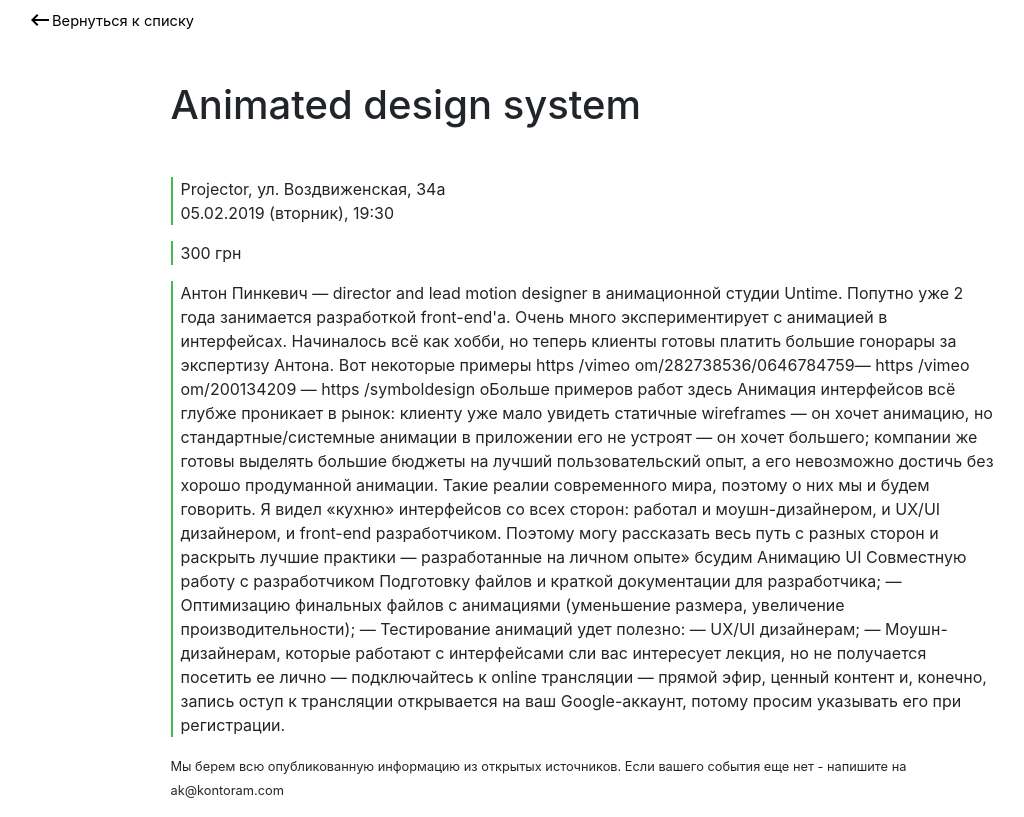
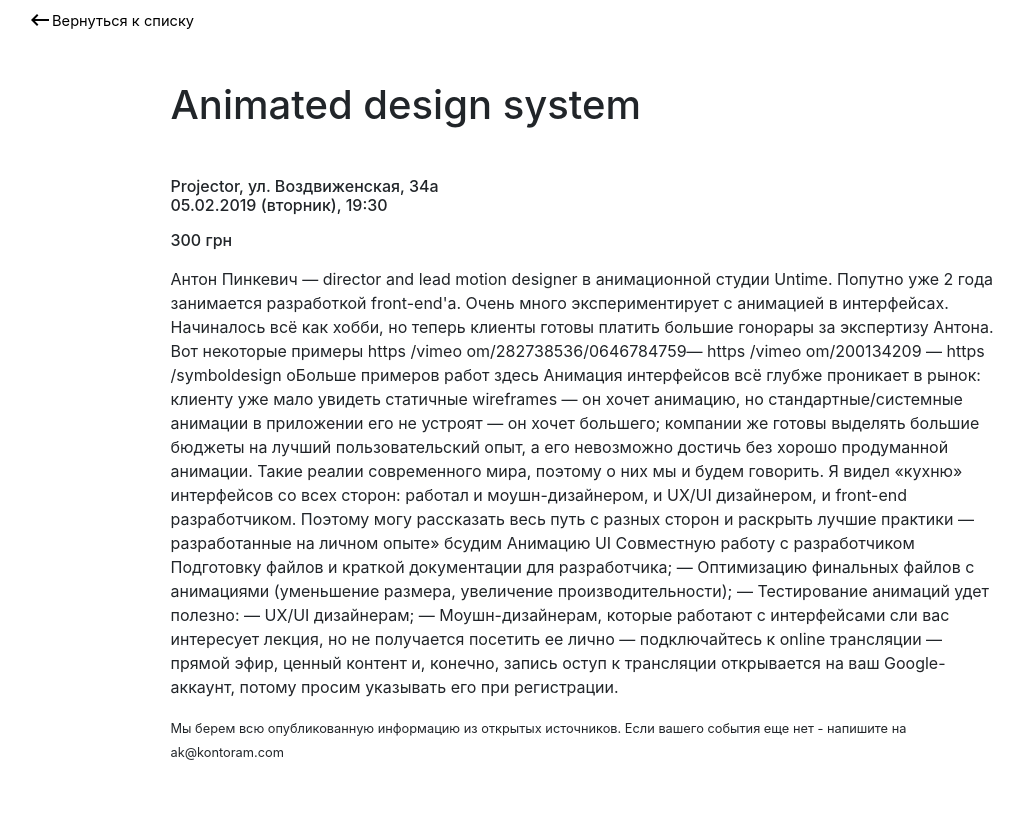
Before and after one commit to dyudyunov/cite_hub, a Django app: page /animated-design-system/ in a window 1280 px wide. Shown: the whole page, without its empty margins (57-1081 px from the left). After the commit the page ends 760 px from the top, so only its background shows below. Run offline with Django 3.2, Linux system fonts and the light colour scheme; data comes from the database, SQL or seed files in the repository; some libraries are stand-ins or nearby versions.

Commit message:
style update

```diff
--- a/cources_hub/mainApp/templates/mainApp/eventdetail.html
+++ b/cources_hub/mainApp/templates/mainApp/eventdetail.html
@@ -13,15 +13,15 @@
         {{ post.title }}
     </h1>
 
-    <p class="green-border-l">
+    <h6 class='mb-3'>
         {{ post.address }}
         <br>
         {{ post.time }}
-    </p>
-    <p class="green-border-l">
+    </h6>
+    <h6 class='mb-3'>
         {{ post.price }}
-    </p>
-    <p class="green-border-l">
+    </h6>
+    <p>
         {{ post.info }}
     </p>
 
--- a/cources_hub/mainApp/templates/mainApp/mainPage.html
+++ b/cources_hub/mainApp/templates/mainApp/mainPage.html
@@ -8,7 +8,7 @@
 
 {% block mainheader %}
     <h1 class="mb-5">
-        Все "обучалки" Украины в одном месте:<br><strong>выбирай, учись, зарабатывай</strong>
+        Все «обучалки» Украины в одном месте:<br><strong>выбирай, учись, зарабатывай</strong>
     </h1>
 {% endblock %}
 
--- a/cources_hub/templates/base.html
+++ b/cources_hub/templates/base.html
@@ -14,23 +14,19 @@
             border-left: 2px solid #44ba4c;
             padding-left: 13px;
         }
-
         p.green-border-l {
             border-left: 2px solid #44ba4c;
             padding-left: 8px;
         }
-
         a.green-link {
-            color: #000000; /* Цвет обычной ссылки */
+            color: #000000; /* Цвет ссылки */
             text-decoration: none; /* Убираем подчеркивание у ссылок */
             font-size: 11pt;
         }
-
         a.green-link:hover {
             color: #44ba4c; /* Цвет ссылки при наведении на нее курсора мыши */
             text-decoration: none;
         }
-
         .inline-icon {
             vertical-align: bottom;
         }
```
